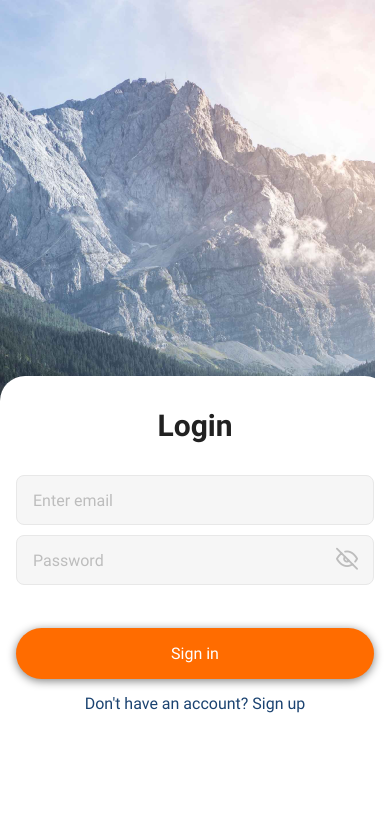
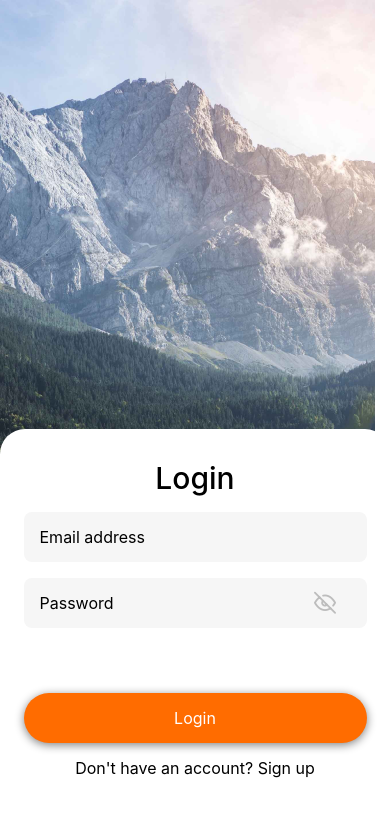
Before and after one commit to Inna-Mykytiuk/React-native-blog, a React Native app: screen /Login in a window 390 px wide. Shown: the top 816 px of the page. Built offline with nearby package versions, Linux system fonts and the light colour scheme.

Commit message:
update LoginScreen

```diff
--- a/App.js
+++ b/App.js
@@ -1,49 +1,54 @@
-// // // import { StatusBar } from "expo-status-bar";
-// // import { StyleSheet, View } from "react-native";
+// // import { StatusBar } from "expo-status-bar";
+// import { StyleSheet, View } from "react-native";
 // import LoginScreen from "./src/Screens/Auth/LoginScreen";
-// import RegistrationScreen from "./src/Screens/Auth/RegistrationScreen";
-// // // import { PostsScreen } from "./src/Screens/PostsScreen";
+import { LoginScreen } from "./src/Screens/Auth/LoginScreen";
+import RegistrationScreen from "./src/Screens/Auth/RegistrationScreen";
+// // import { PostsScreen } from "./src/Screens/PostsScreen";
 
-// import "react-native-gesture-handler";
+import "react-native-gesture-handler";
+import React from "react";
+import { createStackNavigator } from "@react-navigation/stack";
+
+// import { Home } from "./Screens/Main/Home";
+import { NavigationContainer } from "@react-navigation/native";
+
+const MainStack = createStackNavigator();
+
+const App = () => {
+  return (
+    <NavigationContainer>
+      <MainStack.Navigator
+        initialRouteName='Login'
+        options={{ headerShown: false }}
+      >
+        <MainStack.Screen
+          name='Login'
+          component={LoginScreen}
+          options={{ headerShown: false }}
+        />
+        <MainStack.Screen
+          name='Registration'
+          component={RegistrationScreen}
+          options={{ headerShown: false }}
+        />
+
+        {/* <MainStack.Screen
+          name='Home'
+          component={Home}
+        /> */}
+      </MainStack.Navigator>
+    </NavigationContainer>
+  );
+};
+
+export default App;
+
 // import React from "react";
-// import { createStackNavigator } from "@react-navigation/stack";
-
-// // import { Home } from "./Screens/Main/Home";
-// import { NavigationContainer } from "@react-navigation/native";
-
-// const MainStack = createStackNavigator();
+// import { useRoute } from "./router";
 
 // const App = () => {
-//   return (
-//     <NavigationContainer>
-//       <MainStack.Navigator initialRouteName='Login' options={{ headerShown: false }}>
-//         <MainStack.Screen
-//           name='Login'
-//           component={LoginScreen}
-//
-//         />
-//         <MainStack.Screen
-//           name='Registration'
-//           component={RegistrationScreen}
-//         />
-
-//         {/* <MainStack.Screen
-//           name='Home'
-//           component={Home}
-//         /> */}
-//       </MainStack.Navigator>
-//     </NavigationContainer>
-//   );
+//   const routing = useRoute(null);
+//   return <>{routing}</>;
 // };
 
 // export default App;
-
-import React from "react";
-import { useRoute } from "./router";
-
-const App = () => {
-  const routing = useRoute(null);
-  return <>{routing}</>;
-};
-
-export default App;
--- a/src/Screens/Auth/LoginScreen.js
+++ b/src/Screens/Auth/LoginScreen.js
@@ -1,187 +1,382 @@
-import React, { useState } from "react";
-import { fonts } from "../../../assets/fonts/fonts";
-import { MainButton } from "../../../Components/Buttons";
-import { Feather } from "@expo/vector-icons";
-// import { useNavigation } from "@react-navigation/native";
+// import React, { useState } from "react";
+// import { fonts } from "../../../assets/fonts/fonts";
+// import { MainButton } from "../../../Components/Buttons";
+// import { Feather } from "@expo/vector-icons";
+// // import { useNavigation } from "@react-navigation/native";
 
+// import {
+//   StyleSheet,
+//   Text,
+//   View,
+//   ImageBackground,
+//   TextInput,
+//   StatusBar,
+//   // Alert,
+//   // SafeAreaView,
+// } from "react-native";
+// import { Container } from "../../../Components/Container";
+
+// // const initialStateUser = {
+// //   email: "",
+// //   password: "",
+// // };
+
+// const LoginScreen = ({ navigation }) => {
+//   // const [user, setUser] = useState(initialStateUser);
+//   // const [isShowKeyboard, setIsShowKeyboard] = useState(false);
+//   // const [isFocus, setIsFocus] = useState(false);
+//   const [show, setShow] = useState(false);
+
+//   // const handlerFocus = (input) => {
+//   //   setIsShowKeyboard(true);
+//   //   setIsFocus({
+//   //     ...isFocus,
+//   //     [input]: true,
+//   //   });
+//   // };
+
+//   // const handlerEndEditing = (input) => {
+//   //   setIsShowKeyboard(false);
+//   //   setIsFocus({
+//   //     ...isFocus,
+//   //     [input]: false,
+//   //   });
+//   // };
+
+//   const [mail, setMail] = useState("");
+//   const [password, setPassword] = useState("");
+
+//   const handleMail = (text) => {
+//     setMail(text);
+//   };
+//   const handlePassword = (text) => {
+//     setPassword(text);
+//   };
+
+//   const register = () => {
+//     if (!mail || !password) {
+//       alert("Enter all data pleace!!!");
+//       return;
+//     }
+//     navigation.navigate("Home", { screen: "PostsScreen" });
+//   };
+
+//   const passwShow = () => alert(`Your password is: ${password}`);
+
+//   // const handlerSubmit = () => {
+//   //   setIsShowKeyboard(false);
+//   //   if (user.email !== "" && user.password !== "") {
+//   //     console.log(user.email, user.password);
+//   //     setUser(initialStateUser);
+//   //     navigation.navigate("Home", {
+//   //       screen: "Posts",
+//   //       user,
+//   //     });
+//   //   }
+//   // };
+
+//   return (
+//     <Container>
+//       <ImageBackground
+//         source={require("../../../assets/image/photo_bg.png")}
+//         style={styles.backImage}
+//       >
+//         <View
+//           style={{ ...styles.form, paddingBottom: isShowKeyboard ? 79 : 130 }}
+//         >
+//           <Text style={styles.title}>Login</Text>
+//           <TextInput
+//             style={{
+//               ...styles.input,
+//               marginBottom: 10,
+//               borderColor: isFocus.email ? "#FF6C00" : "#E8E8E8",
+//               backgroundColor: isFocus.email ? "#FFFFFF" : "#F6F6F6",
+//             }}
+//             placeholder='Enter email'
+//             placeholderTextColor='#BDBDBD'
+//             textContentType='mailAddress'
+//             value={user.email}
+//             onFocus={() => handlerFocus("email")}
+//             onChangeText={(value) =>
+//               setUser((prevState) => ({ ...prevState, email: value }))
+//             }
+//             onEndEditing={() => handlerEndEditing("email")}
+//           />
+//           <View style={{ ...styles.wrapperInput, marginBottom: 43 }}>
+//             <TextInput
+//               value={user.password}
+//               onChangeText={(value) =>
+//                 setUser((prevState) => ({ ...prevState, password: value }))
+//               }
+//               onFocus={() => handlerFocus("password")}
+//               onEndEditing={() => handlerEndEditing("password")}
+//               placeholder='Password'
+//               placeholderTextColor='#BDBDBD'
+//               secureTextEntry={show ? false : true}
+//               style={{
+//                 ...styles.input,
+//                 borderColor: isFocus.password ? "#FF6C00" : "#E8E8E8",
+//                 backgroundColor: isFocus.password ? "#FFFFFF" : "#F6F6F6",
+//               }}
+//             />
+//             <Text
+//               style={styles.buttonShowPassword}
+//               onPress={() => setShow(!show)}
+//             >
+//               {show ? (
+//                 <Feather name='eye' size={22} color='grey' />
+//               ) : (
+//                 <Feather name='eye-off' size={22} color='#BDBDBD' />
+//               )}
+//             </Text>
+//           </View>
+//           <MainButton
+//             style={styles.button}
+//             onPress={handlerSubmit}
+//             text={"Sign in"}
+//           />
+//           <Text
+//             style={styles.link}
+//             onPress={() => navigation.navigate("Registration")}
+//           >
+//             Don't have an account? Sign up
+//           </Text>
+//         </View>
+//         <StatusBar barStyle='light-content' />
+//       </ImageBackground>
+//     </Container>
+//   );
+// };
+
+// export default LoginScreen;
+
+// const styles = StyleSheet.create({
+//   container: {
+//     flex: 1,
+//     backgroundColor: "#fff",
+//   },
+//   title: {
+//     color: "#212121",
+//     textAlign: "center",
+//     fontFamily: fonts.roboto700,
+//     fontSize: 30,
+//     marginTop: 32,
+//     marginBottom: 32,
+//   },
+//   input: {
+//     height: 50,
+//     padding: 16,
+//     borderWidth: 1,
+//     borderRadius: 8,
+//     borderWidth: 1,
+//     borderStyle: "solid",
+//     color: "#212121",
+//     fontFamily: fonts.roboto400,
+//     fontSize: 16,
+//     lineHeight: 18.75,
+//   },
+//   link: {
+//     color: "#1B4371",
+//     fontFamily: fonts.roboto400,
+//     fontSize: 16,
+//     lineHeight: 18.75,
+//     textAlign: "center",
+//     alignItems: "flex-end",
+//   },
+//   backImage: {
+//     flex: 1,
+//     resizeMode: "cover",
+//     justifyContent: "flex-end",
+//   },
+//   form: {
+//     position: "relative",
+//     backgroundColor: "#FFFFFF",
+//     borderTopLeftRadius: 25,
+//     borderTopRightRadius: 25,
+//     paddingHorizontal: 16,
+//   },
+//   button: {
+//     backgroundColor: "#FF6C00",
+//     color: "#FFFFFF",
+//     height: 51,
+//     borderRadius: 100,
+//     justifyContent: "center",
+//     alignItems: "center",
+//     shadowColor: "grey",
+//     shadowOpacity: 1,
+//     shadowOffset: {
+//       width: 0,
+//       height: 2,
+//     },
+//     shadowRadius: 10,
+//     elevation: 5,
+//   },
+//   addBtnProfPicture: {
+//     position: "absolute",
+//     top: 30,
+
+//     right: 109,
+//     width: 25,
+//     height: 25,
+//     alignSelf: "center",
+//   },
+//   wrapperInput: { position: "relative" },
+//   buttonShowPassword: {
+//     position: "absolute",
+//     top: 15,
+//     right: 16,
+//     fontSize: 16,
+//     lineHeight: 18.75,
+//     color: "#1B4371",
+//   },
+// });
 import {
   StyleSheet,
   Text,
+  ImageBackground,
   View,
-  ImageBackground,
+  TouchableOpacity,
   TextInput,
-  StatusBar,
-  // Alert,
-  // SafeAreaView,
 } from "react-native";
+import React, { useState } from "react";
+import { StatusBar } from "expo-status-bar";
+const backImage = require("../../../assets/image/photo_bg.png");
+import { Feather } from "@expo/vector-icons";
 import { Container } from "../../../Components/Container";
 
-const initialStateUser = {
-  email: "",
-  password: "",
-};
-
-const LoginScreen = ({ navigation }) => {
-  const [user, setUser] = useState(initialStateUser);
-  const [isShowKeyboard, setIsShowKeyboard] = useState(false);
-  const [isFocus, setIsFocus] = useState(false);
+export const LoginScreen = ({ navigation }) => {
+  const [mail, setMail] = useState("");
+  const [password, setPassword] = useState("");
   const [show, setShow] = useState(false);
 
-  const handlerFocus = (input) => {
-    setIsShowKeyboard(true);
-    setIsFocus({
-      ...isFocus,
-      [input]: true,
-    });
+  const handleMail = (text) => {
+    setMail(text);
+  };
+  const handlePassword = (text) => {
+    setPassword(text);
   };
 
-  const handlerEndEditing = (input) => {
-    setIsShowKeyboard(false);
-    setIsFocus({
-      ...isFocus,
-      [input]: false,
-    });
+  const register = () => {
+    if (!mail || !password) {
+      alert("Enter all data please!!!");
+      return;
+    }
+    navigation.navigate("Home", { screen: "PostsScreen" });
   };
 
-  const handlerSubmit = () => {
-    setIsShowKeyboard(false);
-    if (user.email !== "" && user.password !== "") {
-      console.log(user.email, user.password);
-      setUser(initialStateUser);
-      navigation.navigate("Home", {
-        screen: "Posts",
-        user,
-      });
-    }
-  };
+  const passwShow = () => alert(`Your password is: ${password}`);
 
   return (
     <Container>
-      <ImageBackground
-        source={require("../../../assets/image/photo_bg.png")}
-        style={styles.backImage}
-      >
-        <View
-          style={{ ...styles.form, paddingBottom: isShowKeyboard ? 79 : 130 }}
-        >
+      <ImageBackground source={backImage} style={styles.backImage}>
+        <View style={styles.container}>
           <Text style={styles.title}>Login</Text>
           <TextInput
-            style={{
-              ...styles.input,
-              marginBottom: 10,
-              borderColor: isFocus.email ? "#FF6C00" : "#E8E8E8",
-              backgroundColor: isFocus.email ? "#FFFFFF" : "#F6F6F6",
-            }}
-            placeholder='Enter email'
-            placeholderTextColor='#BDBDBD'
-            textContentType='mailAddress'
-            value={user.email}
-            onFocus={() => handlerFocus("email")}
-            onChangeText={(value) =>
-              setUser((prevState) => ({ ...prevState, email: value }))
-            }
-            onEndEditing={() => handlerEndEditing("email")}
+            style={styles.inputMailPassw}
+            placeholder='Email address'
+            inputMode='email'
+            value={mail}
+            onChangeText={handleMail}
           />
-          <View style={{ ...styles.wrapperInput, marginBottom: 43 }}>
-            <TextInput
-              value={user.password}
-              onChangeText={(value) =>
-                setUser((prevState) => ({ ...prevState, password: value }))
-              }
-              onFocus={() => handlerFocus("password")}
-              onEndEditing={() => handlerEndEditing("password")}
-              placeholder='Password'
-              placeholderTextColor='#BDBDBD'
-              secureTextEntry={show ? false : true}
-              style={{
-                ...styles.input,
-                borderColor: isFocus.password ? "#FF6C00" : "#E8E8E8",
-                backgroundColor: isFocus.password ? "#FFFFFF" : "#F6F6F6",
-              }}
-            />
-            <Text
-              style={styles.buttonShowPassword}
-              onPress={() => setShow(!show)}
-            >
+          <TextInput
+            style={styles.inputMailPassw}
+            placeholder='Password'
+            secureTextEntry={show ? false : true}
+            value={password}
+            onChangeText={handlePassword}
+          />
+          <TouchableOpacity
+            style={styles.passwShow}
+            activeOpacity={0.5}
+            onPress={passwShow}
+          >
+            <Text style={styles.passwShowText} onPress={() => setShow(!show)}>
               {show ? (
                 <Feather name='eye' size={22} color='grey' />
               ) : (
                 <Feather name='eye-off' size={22} color='#BDBDBD' />
               )}
             </Text>
-          </View>
-          <MainButton
-            style={styles.button}
-            onPress={handlerSubmit}
-            text={"Sign in"}
-          />
-          <Text
-            style={styles.link}
+          </TouchableOpacity>
+          <TouchableOpacity
+            style={styles.registerButton}
+            activeOpacity={0.5}
+            onPress={register}
+          >
+            <Text style={styles.registerButtonText}>Login</Text>
+          </TouchableOpacity>
+          <TouchableOpacity
+            style={styles.loginLink}
+            activeOpacity={0.5}
             onPress={() => navigation.navigate("Registration")}
           >
-            Don't have an account? Sign up
-          </Text>
+            <Text style={styles.loginLinkText}>
+              Don't have an account? Sign up
+            </Text>
+          </TouchableOpacity>
         </View>
-        <StatusBar barStyle='light-content' />
       </ImageBackground>
+      <StatusBar style='auto' />
     </Container>
   );
 };
 
-export default LoginScreen;
-
 const styles = StyleSheet.create({
-  container: {
+  maincontainer: {
     flex: 1,
-    backgroundColor: "#fff",
-  },
-  title: {
-    color: "#212121",
-    textAlign: "center",
-    fontFamily: fonts.roboto700,
-    fontSize: 30,
-    marginTop: 32,
-    marginBottom: 32,
-  },
-  input: {
-    height: 50,
-    padding: 16,
-    borderWidth: 1,
-    borderRadius: 8,
-    borderWidth: 1,
-    borderStyle: "solid",
-    color: "#212121",
-    fontFamily: fonts.roboto400,
-    fontSize: 16,
-    lineHeight: 18.75,
-  },
-  link: {
-    color: "#1B4371",
-    fontFamily: fonts.roboto400,
-    fontSize: 16,
-    lineHeight: 18.75,
-    textAlign: "center",
-    alignItems: "flex-end",
+    alignItems: "center",
   },
   backImage: {
     flex: 1,
     resizeMode: "cover",
     justifyContent: "flex-end",
   },
-  form: {
+  container: {
+    backgroundColor: "#FFFFFF",
+    alignItems: "center",
+    width: "100%",
+    borderTopRightRadius: 25,
+    borderTopLeftRadius: 25,
+  },
+  containerKeyB: {
+    justifyContent: "flex-end",
+  },
+  title: {
+    fontWeight: "500",
+    fontSize: 30,
+    marginTop: 32,
+    lineHeight: 35,
+  },
+  inputMailPassw: {
+    backgroundColor: "#F6F6F6",
+    width: 343,
+    height: 50,
+    borderRadius: 8,
+    padding: 16,
+    marginTop: 16,
+    fontStyle: "normal",
+    fontWeight: "400",
+    fontSize: 16,
     position: "relative",
-    backgroundColor: "#FFFFFF",
-    borderTopLeftRadius: 25,
-    borderTopRightRadius: 25,
-    paddingHorizontal: 16,
   },
-  button: {
+  passwShowText: {
+    fontStyle: "normal",
+    fontWeight: "400",
+    fontSize: 16,
+    lineHeight: 19,
+  },
+  passwShow: {
+    top: -34,
+    left: 130,
+  },
+  registerButton: {
     backgroundColor: "#FF6C00",
-    color: "#FFFFFF",
-    height: 51,
-    borderRadius: 100,
+    height: 50,
+    width: 343,
     justifyContent: "center",
     alignItems: "center",
+    borderRadius: 100,
+    marginTop: 44,
     shadowColor: "grey",
     shadowOpacity: 1,
     shadowOffset: {
@@ -191,22 +386,21 @@ const styles = StyleSheet.create({
     shadowRadius: 10,
     elevation: 5,
   },
-  addBtnProfPicture: {
-    position: "absolute",
-    top: 30,
-
-    right: 109,
-    width: 25,
-    height: 25,
-    alignSelf: "center",
+  registerButtonText: {
+    color: "#fff",
+    fontWeight: "400",
+    fontSize: 16,
   },
-  wrapperInput: { position: "relative" },
-  buttonShowPassword: {
-    position: "absolute",
-    top: 15,
-    right: 16,
+  loginLink: {
+    marginTop: 16,
+    marginBottom: 66,
+  },
+  loginLinkText: {
+    fontStyle: "normal",
+    fontWeight: "400",
     fontSize: 16,
-    lineHeight: 18.75,
-    color: "#1B4371",
+    lineHeight: 19,
   },
 });
+
+export default LoginScreen;
```
